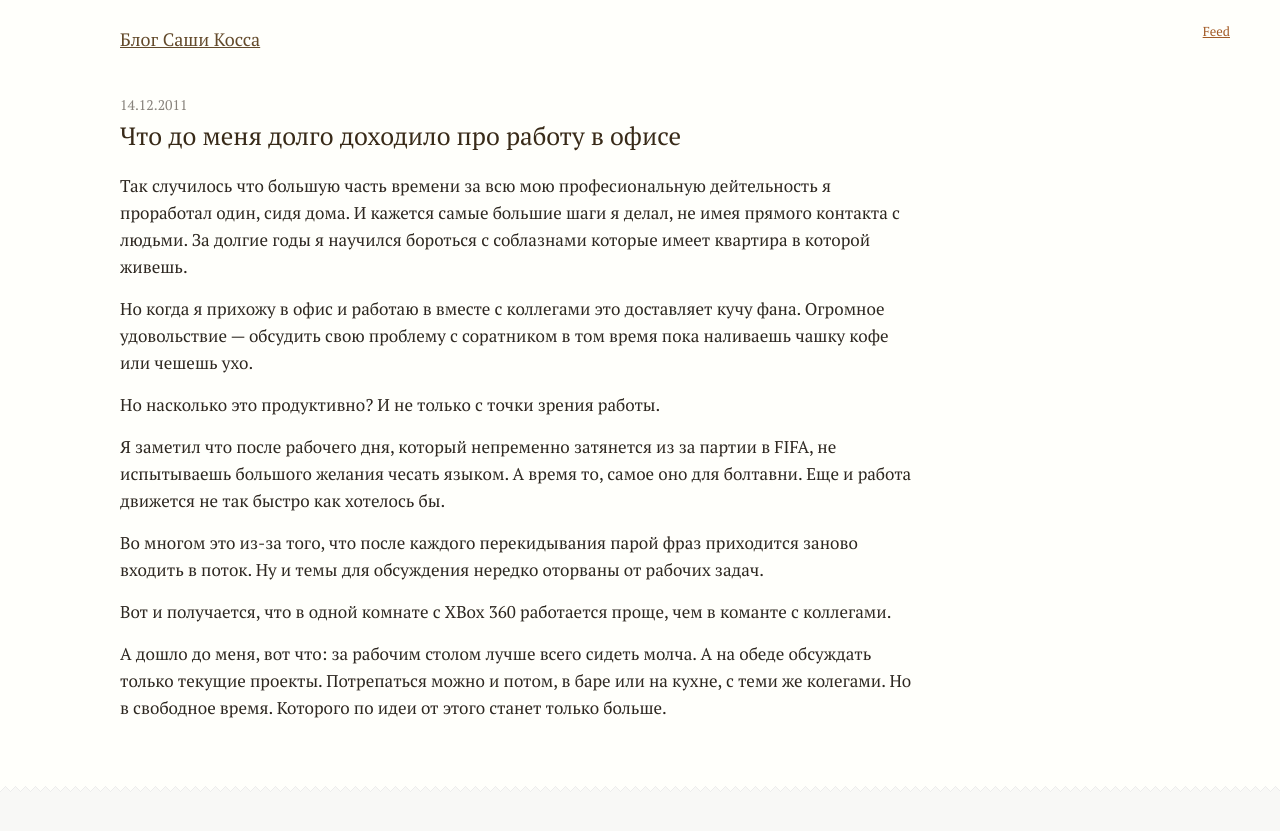
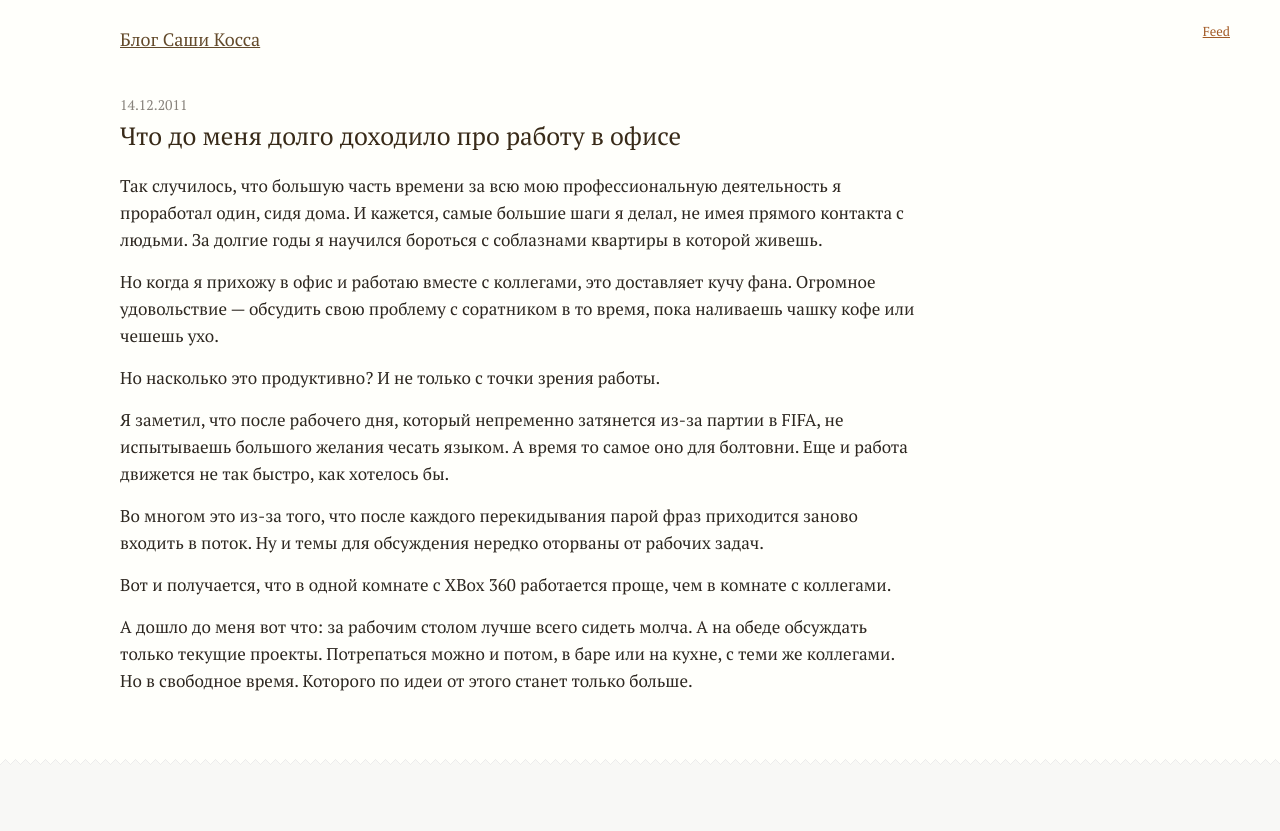
Before and after one commit to megannimara/blog.nocorp.me, a Jekyll site: the page built from _posts/2011-12-14-about-working-in-office.md, in a window 1280 px wide. Shown: the top 831 px of the page. Built offline with Jekyll 4.4.1, drawn with Linux system fonts in a browser that asks for light colours; Markdown is read by kramdown in place of the engine named in the settings.

Commit message:
Исправила ошибки в посте

```diff
--- a/_posts/2011-12-14-about-working-in-office.md
+++ b/_posts/2011-12-14-about-working-in-office.md
@@ -1,21 +1,21 @@
 ---
 title: Что до меня долго доходило про работу в офисе
-about: О том, почему в офисе надо молчать
+about: О том, почему в офисе нужно молчать
 layout: post
 ---
 
 ## Что до меня долго доходило про работу в офисе
 
-Так случилось что большую часть времени за всю мою професиональную дейтельность я проработал один, сидя дома. И кажется самые большие шаги я делал, не имея прямого контакта с людьми. За долгие годы я научился бороться с соблазнами которые имеет квартира в которой живешь.
+Так случилось, что большую часть времени за всю мою профессиональную деятельность я проработал один, сидя дома. И кажется, самые большие шаги я делал, не имея прямого контакта с людьми. За долгие годы я научился бороться с соблазнами квартиры в которой живешь.
 
-Но когда я прихожу в офис и работаю в вместе с коллегами это доставляет кучу фана. Огромное удовольствие — обсудить свою проблему с соратником в том время пока наливаешь чашку кофе или чешешь ухо.
+Но когда я прихожу в офис и работаю вместе с коллегами, это доставляет кучу фана. Огромное удовольствие — обсудить свою проблему с соратником в то время, пока наливаешь чашку кофе или чешешь ухо.
 
 Но насколько это продуктивно? И не только с точки зрения работы.
 
-Я заметил что после рабочего дня, который непременно затянется из за партии в FIFA, не испытываешь большого желания чесать языком. А время то, самое оно для болтавни. Еще и работа движется не так быстро как хотелось бы.
+Я заметил, что после рабочего дня, который непременно затянется из-за партии в FIFA, не испытываешь большого желания чесать языком. А время то самое оно для болтовни. Еще и работа движется не так быстро, как хотелось бы.
 
 Во многом это из-за того, что после каждого перекидывания парой фраз приходится заново входить в поток. Ну и темы для обсуждения нередко оторваны от рабочих задач.
 
-Вот и получается, что в одной комнате с XBox 360 работается проще, чем в команте с коллегами.
+Вот и получается, что в одной комнате с XBox 360 работается проще, чем в комнате с коллегами.
 
-А дошло до меня, вот что: за рабочим столом лучше всего сидеть молча. А на обеде обсуждать только текущие проекты. Потрепаться можно и потом, в баре или на кухне, с теми же колегами. Но в свободное время. Которого по идеи от этого станет только больше.
+А дошло до меня вот что: за рабочим столом лучше всего сидеть молча. А на обеде обсуждать только текущие проекты. Потрепаться можно и потом, в баре или на кухне, с теми же коллегами. Но в свободное время. Которого по идеи от этого станет только больше.
```
